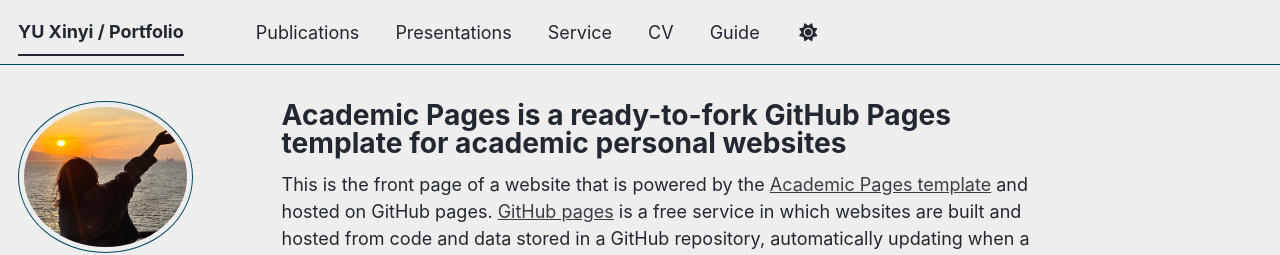
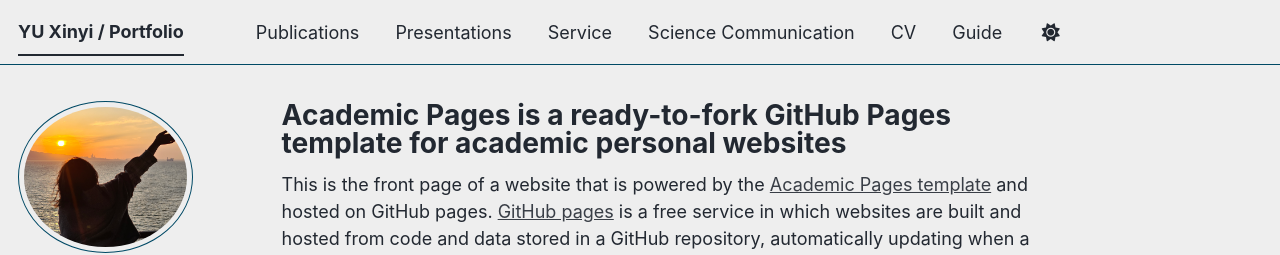
Before and after one commit to north119/north119.github.io, a Jekyll site: the page built from _pages/about.md, in a window 1280 px wide. Shown: the top 255 px of the page. Built offline with Jekyll 4.4.1, drawn with Linux system fonts in a browser that asks for light colours; some web fonts are replaced; a script bundle is joined from its source files by our own code; library files that are not in the unit come from our copies.

Commit message:
Add Science Communication link to navigation

```diff
--- a/_data/navigation.yml
+++ b/_data/navigation.yml
@@ -17,6 +17,9 @@ main:
   - title: "Service"
     url: /service/
 
+  - title: "Science Communication"
+    url: /communication/
+
  # - title: "Teaching"
    # url: /teaching/
 
```
